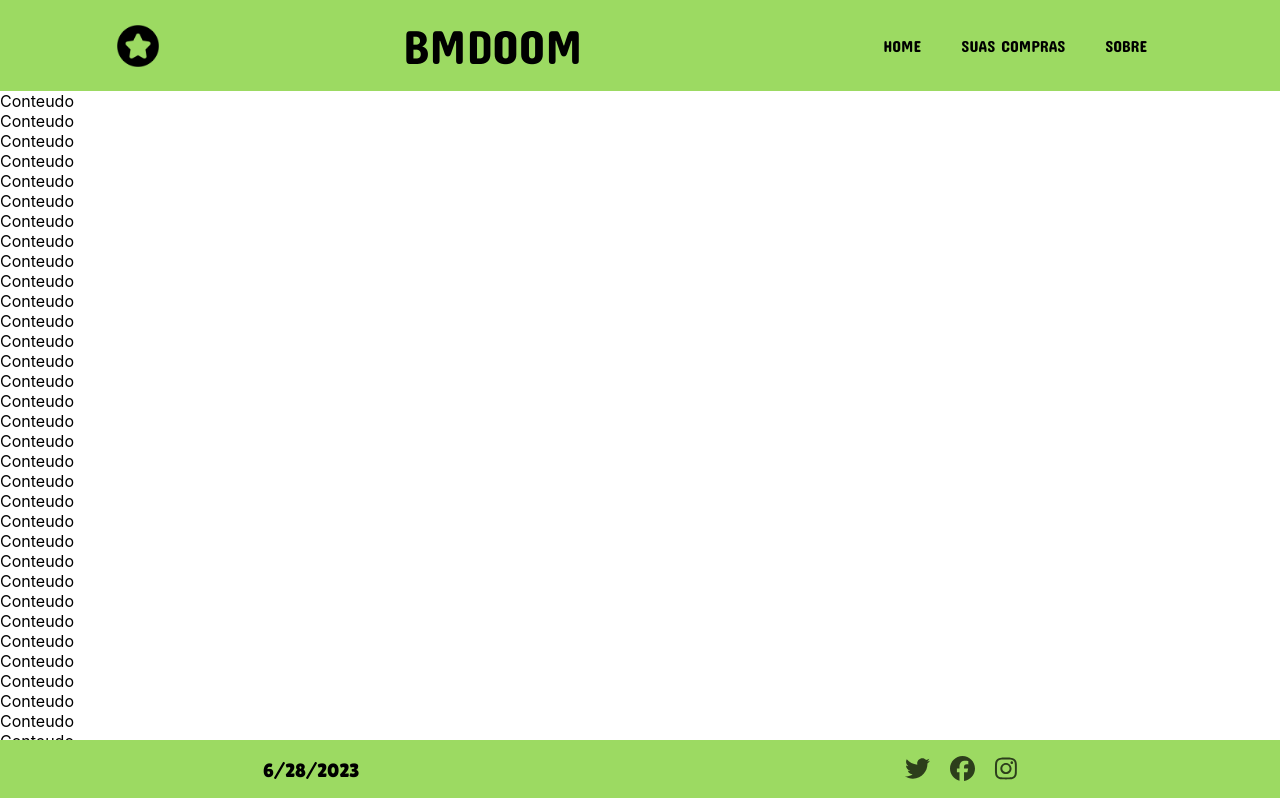
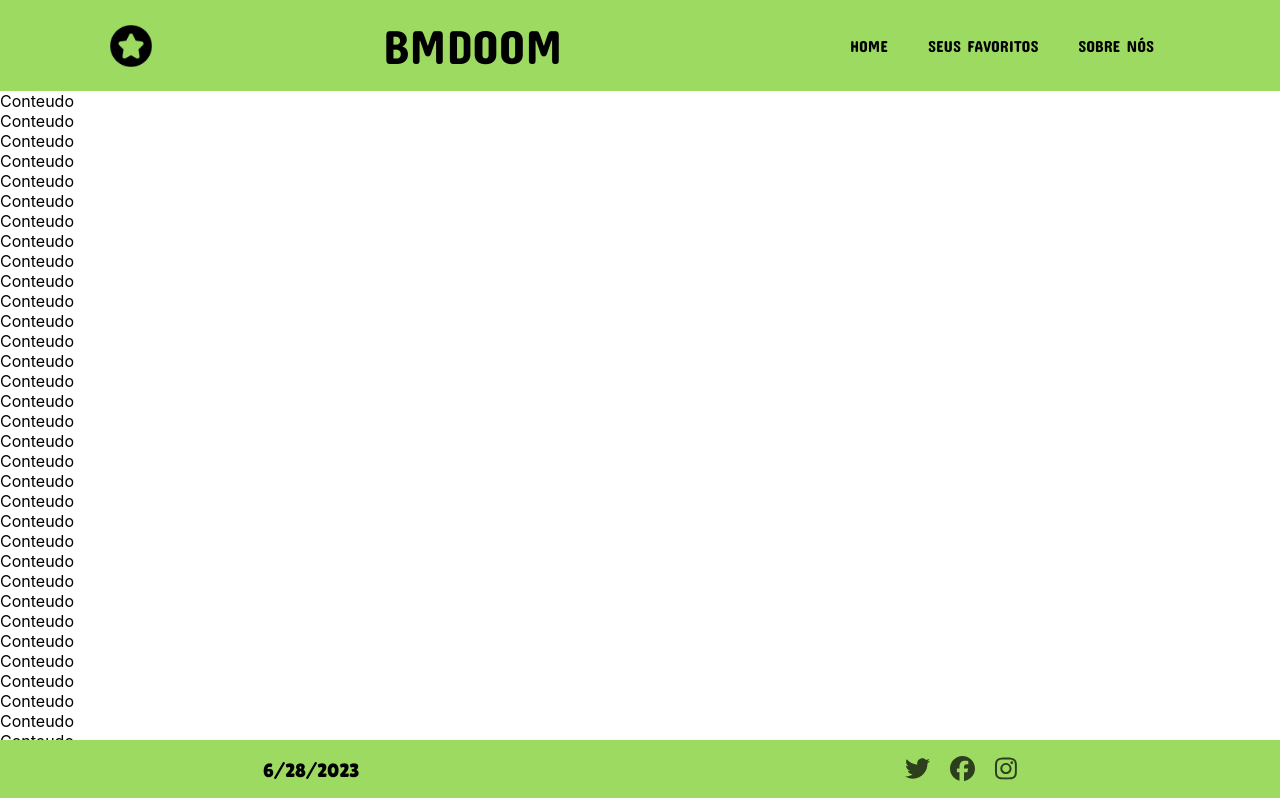
Before and after one commit to geugenio/bmdoom, a React (Create React App) app: page / in a window 1280 px wide. Shown: the top 798 px of the page. Built offline with nearby package versions, Linux system fonts and the light colour scheme.

Commit message:
adicionado menu como componente

```diff
--- a/src/componentes/Cabecalho/Cabecalho.module.css
+++ b/src/componentes/Cabecalho/Cabecalho.module.css
@@ -21,23 +21,6 @@ img{
 img:hover{
     animation: rotaciona 2s infinite linear;
 }
-ul{
-    font-family: 'Concert One', cursive;
-    display: flex;
-    list-style: none;
-}
-li{
-    padding: 20px;
-}
-a{
-    text-decoration: none;
-    color: black;
-}
-li:hover{
-    background-color: rgba(255, 255, 255, 0.466);
-    border-radius: 20px;
-    cursor: pointer;
-}
 
 @keyframes rotaciona {
     0% {
--- a/src/componentes/Cabecalho/index.js
+++ b/src/componentes/Cabecalho/index.js
@@ -1,24 +1,12 @@
 import React from 'react'
 import styles from "./Cabecalho.module.css"
+import Menu from "../Menu/";
 export default function Cabecalho(props) {
   return (
     <div className={styles.cabecalho}>
       <img src = {props.logo} alt=""></img>
       <p className={styles.titulo} >{props.titulo}</p>
-      <nav>
-        <ul>
-          <li>
-            <a href="">HOME</a>
-          </li>
-          <li>
-            <a href="">SUAS COMPRAS</a>
-          </li>
-          <li>
-            <a href="">SOBRE</a>
-          </li>
-        </ul>
-      </nav>
-      {/* <p className={`${styles.titulo} ${styles.subtitulo}`} >{props.subtitulo}</p> */}
+      <Menu/>
     </div>
   )
 }
--- /dev/null
+++ b/src/componentes/Menu/Menu.module.css
@@ -0,0 +1,20 @@
+@import url('https://fonts.googleapis.com/css2?family=Concert+One&display=swap');
+
+
+ul{
+    font-family: 'Concert One', cursive;
+    display: flex;
+    list-style: none;
+}
+li{
+    padding: 20px;
+}
+a{
+    text-decoration: none;
+    color: black;
+}
+li:hover{
+    background-color: rgba(255, 255, 255, 0.466);
+    border-radius: 20px;
+    cursor: pointer;
+}
--- /dev/null
+++ b/src/componentes/Menu/index.js
@@ -0,0 +1,16 @@
+import React from 'react'
+import styles from "./Menu.module.css"
+
+export default function Menu() {
+  return (
+    <div>
+      <nav>
+        <ul>
+          <li><a href="##">HOME</a></li>
+          <li><a href="##">SEUS FAVORITOS</a></li>
+          <li><a href="##">SOBRE NÓS</a></li>
+        </ul>
+      </nav>
+    </div>
+  )
+}
```
